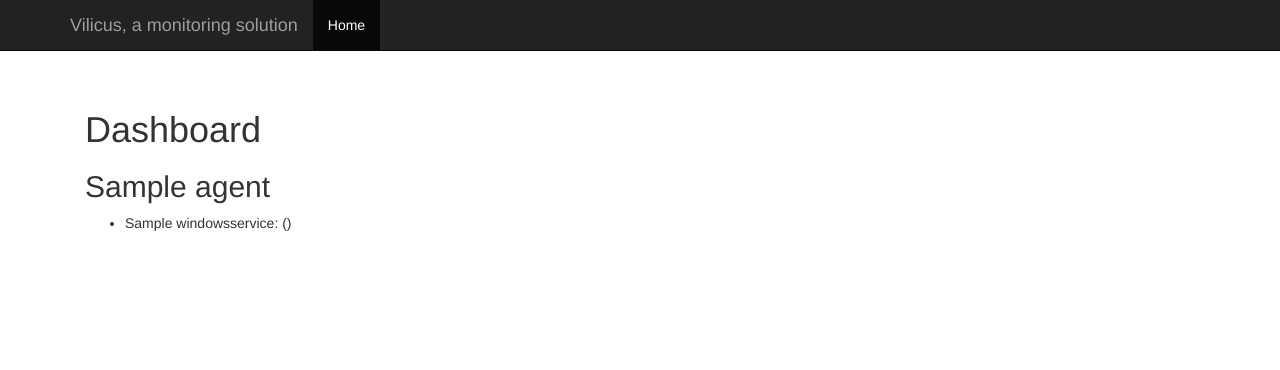
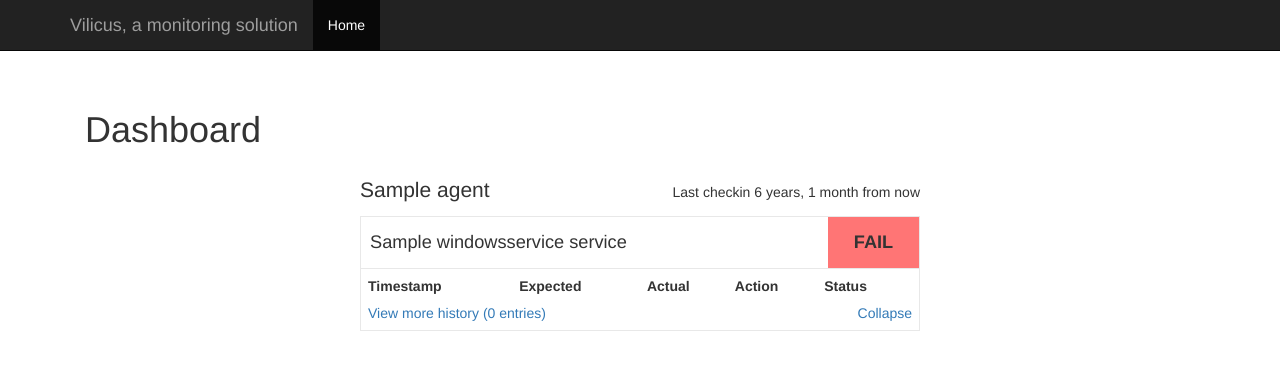
Before and after one commit to sjkingo/vilicus, a Django app: page /dashboard/ in a window 1280 px wide. Shown: the top 370 px of the page. Run offline with Django 3.2, Linux system fonts and the light colour scheme; tables that the repository leaves empty hold one stand-in row (values such as "Sample post"); data that the repository does not hold is empty; some libraries are stand-ins or nearby versions.

Commit message:
dashboard of services

```diff
--- /dev/null
+++ b/dashboard/static/css/dashboard.css
@@ -0,0 +1,79 @@
+#dashboard {
+    max-width: 40em;
+    margin: 0 auto;
+}
+
+div.check {
+    margin: 0.25em 0;
+    margin-bottom: 2em;
+    overflow: auto;
+    border: 1px solid #E8E8E8;
+}
+
+div.summary {
+    clear: both;
+    overflow: auto;
+    cursor: pointer;
+}
+div.summary:hover {
+    background-color: #F8F8F8;
+}
+
+div.check-name {
+    float: left;
+    font-size: 1.3em;
+}
+div.check-status {
+    float: right;
+    width: 5em;
+    text-align: center;
+    font-size: 1.3em;
+}
+div.check-name,
+div.check-status {
+    padding: 0.7em 0.5em 0.7em 0.5em;
+}
+
+.good {
+    background-color: #03EBA6;
+}
+.bad {
+    background-color: #FF7575;
+    font-weight: bold;
+}
+
+div.detail {
+    padding: 0.5em;
+    border-top: 1px solid #E8E8E8;
+}
+div.closed {
+    display: none;
+}
+
+table.history {
+    width: 100%;
+}
+table.history td.center {
+    text-align: center;
+}
+table.history td.right {
+    text-align: right;
+}
+table.history tr.links td {
+    padding-top: 0.5em;
+}
+
+table.agent_title {
+    width: 100%;
+    margin: 2em 0 1em 0;
+}
+table.agent_title h2 {
+    font-size: 1.5em;
+    margin: 0;
+}
+table.agent_title td.byline {
+    text-align: right;
+}
+table.agent_title td {
+    vertical-align: baseline;
+}
--- /dev/null
+++ b/dashboard/static/js/dashboard.js
@@ -0,0 +1,7 @@
+$('div.summary').click(function() {
+    $(this).next().slideToggle();
+});
+
+$('a.click-collapse').click(function() {
+    $(this).parents('div.detail').slideToggle();
+});
--- a/dashboard/templates/base.html
+++ b/dashboard/templates/base.html
@@ -12,8 +12,7 @@
     <script src="https://oss.maxcdn.com/libs/html5shiv/3.7.0/html5shiv.js"></script>
     <script src="https://oss.maxcdn.com/libs/respond.js/1.3.0/respond.min.js"></script>
     <![endif]-->
-    <script src="//netdna.bootstrapcdn.com/bootstrap/3.0.2/js/bootstrap.min.js"></script>
-    {% block extra_js %}{% endblock %}
+    {% block extra_head %}{% endblock %}
 </head>
 
 <body>
@@ -41,6 +40,10 @@
             {% block main %}{% endblock %}
         </div>
     </div>
+
+    <script src="//ajax.googleapis.com/ajax/libs/jquery/1.10.2/jquery.min.js"></script>
+    <script src="//netdna.bootstrapcdn.com/bootstrap/3.0.2/js/bootstrap.min.js"></script>
+    {% block extra_js %}{% endblock %}
 </body>
 
 </html>
--- a/dashboard/templates/dashboard.html
+++ b/dashboard/templates/dashboard.html
@@ -1,18 +1,119 @@
 {% extends "base.html" %}
+{% load staticfiles humanize %}
 
 {% block title %}Dashboard{% endblock %}
+
+{% block extra_head %}
+<meta http-equiv="Refresh" content="60" />
+{% endblock %}
+
+{% block extra_css %}
+<link href="{% static "css/dashboard.css" %}" rel="stylesheet" />
+{% endblock %}
+
+{% block extra_js %}
+<script src="{% static "js/dashboard.js" %}"></script>
+{% endblock %}
 
 {% block main %}
 
 <h1>Dashboard</h1>
 
+<div id="dashboard">
+
 {% for agent in agents %}
-<h2>{{ agent }}</h2>
-<ul>
-    {% for service in agent.windows_services.all %}
-    <li>{{ service.service_name }}: {{ service.latest_log.status_pass }} ({{ service.latest_log.timestamp }})</li>
-    {% endfor %}
-</ul>
+
+<table class="agent_title">
+    <tr>
+        <td><h2>{{ agent }}</h2></td>
+        <td class="byline">
+            {% if agent.last_checkin %}
+            Last checkin {{ agent.last_checkin|naturaltime }}
+            {% else %}
+            Never checked in
+            {% endif %}
+        </td>
+    </tr>
+</table>
+
+{% comment %}
+<div class="title">
+    <span><h2>{{ agent }}</h2></span>
+    <span class="byline">{% spaceless %}
+    {% if agent.last_checkin %}
+    Last checkin {{ agent.last_checkin|naturaltime }}
+    {% else %}
+    Never checked in
+    {% endif %}
+    {% endspaceless %}</span>
+</div>
+{% endcomment %}
+
+{% if agent.windows_services.count == 0 %}
+
+<p>There are no services configured for this agent.</p>
+
+{% else %}
+
+{% for service in agent.windows_services.all %}
+<div class="check">
+{% with status=service.latest_log.status_pass %}
+
+<div class="summary">
+    <div class="check-name" title="Last reported: {{ service.latest_log.timestamp|date:"Y-m-d H:i:s" }} ({{ service.latest_log.timestamp|naturaltime }})">{{ service.service_name }} service</div>
+
+<div class="check-status {% if status %}good{% else %}bad{% endif %}">{% spaceless %}
+    {% if status %}
+    OK
+    {% else %}
+    FAIL
+    {% endif %}
+{% endspaceless %}</div> <!-- /.check-status -->
+
+</div> <!-- /.summary -->
+
+<div class="detail {% if status %}closed{% else %}open{% endif %}">
+<table class="history">
+    <thead>
+        <tr>
+            <th>Timestamp</th>
+            <th>Expected</th>
+            <th>Actual</th>
+            <th>Action</th>
+            <th>Status</th>
+        </tr>
+    </thead>
+    <tbody>
+        {% for log in service.latest_log_entries %}
+        <tr>
+            <td><abbr title="{{ log.timestamp|naturaltime }}">{{ log.timestamp|date:"Y-m-d H:i:s" }}</abbr></td>
+            <td>{{ log.expected_status_h }}</td>
+            <td>{{ log.actual_status_h }}</td>
+            <td>{{ log.action_taken }}</td>
+            {% if log.status_pass %}
+            <td class="center good">OK</td>
+            {% else %}
+            <td class="center bad">FAIL</td>
+            {% endif %}
+        </tr>
+        {% endfor %}
+        <tr class="links">
+            <td colspan="3"><a href="#">View more history ({{ service.latest_log_entries|length }} entries)</a></td>
+            <td colspan="2" class="right"><a href="#" class="click-collapse">Collapse</a></td>
+        </tr>
+    </tbody>
+</table>
+</div> <!-- /.detail -->
+
+{% endwith %}
+</div> <!-- /.check -->
+
 {% endfor %}
 
+{% endif %}
+
+{% endfor %}
+
+</div> <!-- /#dashboard -->
+
 {% endblock %}
--- a/manager/models.py
+++ b/manager/models.py
@@ -27,6 +27,7 @@
     ('NOT_INSTALLED', 'Not installed'),
     ('UNKNOWN', 'Unknown'),
 )
+SERVICE_STATUS_DICT = dict(SERVICE_STATUS_STATES)
 
 class WindowsService(models.Model):
     agent = models.ForeignKey('Agent', related_name='windows_services')
@@ -43,9 +44,13 @@
         return '{self.service_name} on {self.agent}'.format(self=self)
 
     @property
+    def latest_log_entries(self):
+        return self.log.all()[:10]
+
+    @property
     def latest_log(self):
         try:
-            return self.log.all()[0]
+            return self.latest_log_entries[0]
         except IndexError:
             return None
 
@@ -69,3 +74,11 @@
     @property
     def status_pass(self):
         return self.actual_status == self.expected_status
+
+    @property
+    def expected_status_h(self):
+        return SERVICE_STATUS_DICT[self.expected_status]
+
+    @property
+    def actual_status_h(self):
+        return SERVICE_STATUS_DICT[self.actual_status]
--- a/vilicus/settings.py
+++ b/vilicus/settings.py
@@ -95,6 +95,7 @@
     'django.contrib.sites',
     'django.contrib.messages',
     'django.contrib.staticfiles',
+    'django.contrib.humanize',
     'grappelli',
     'django.contrib.admin',
     'debug_toolbar',
```
